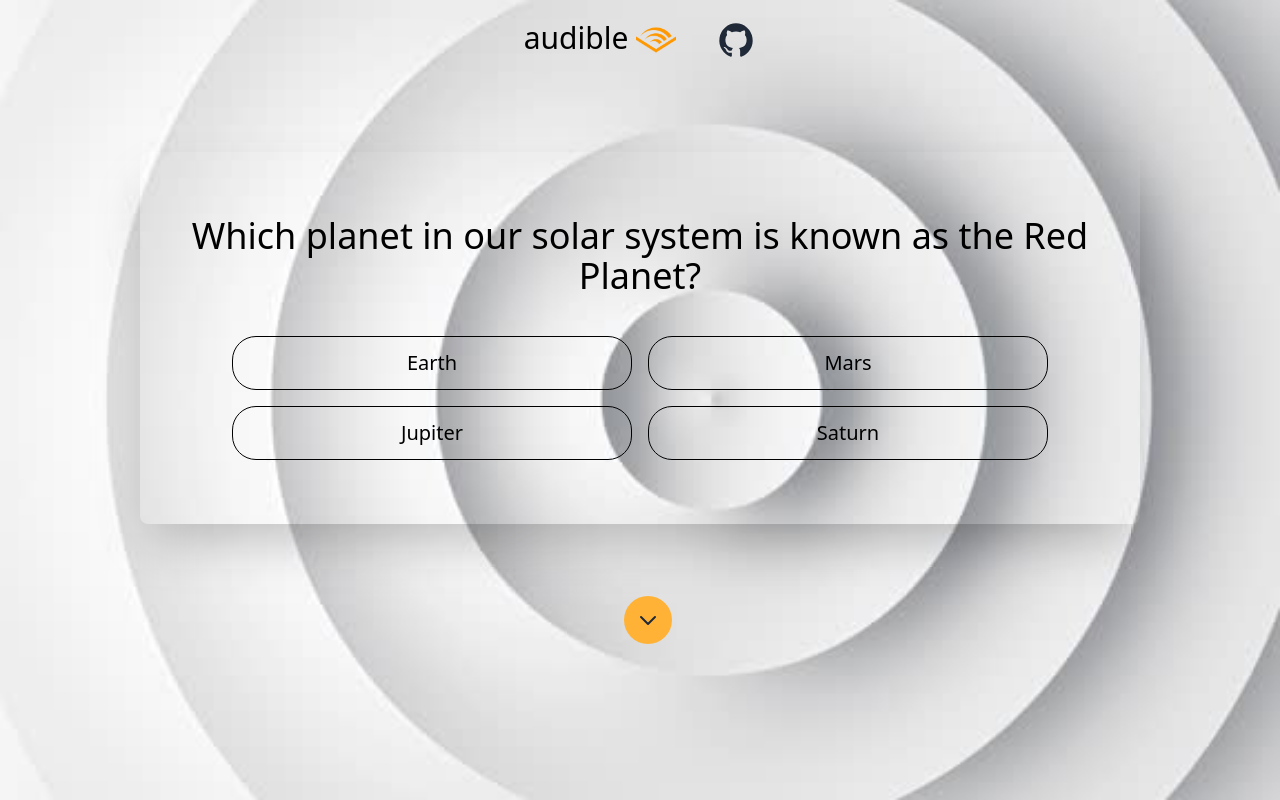
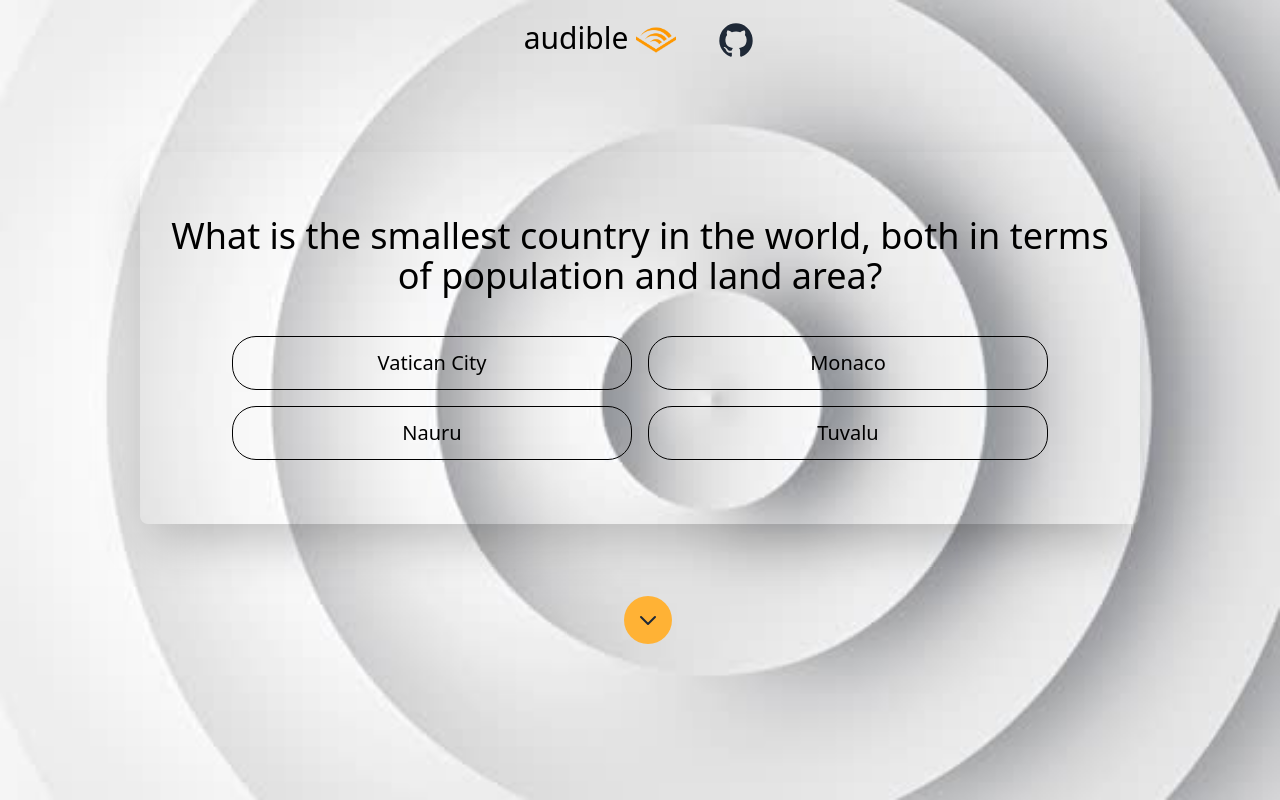
Before and after one commit to Nivedh-Biju/Tech-Affairs-2024, a React (Create React App) app in the folder cs22b2012_task_2/: page /quiz in a window 1280 px wide. Built offline with nearby package versions, Linux system fonts and the light colour scheme.

Commit message:
Task 2: Randomized questions

```diff
--- a/cs22b2012_task_2/src/components/QuizPage.jsx
+++ b/cs22b2012_task_2/src/components/QuizPage.jsx
@@ -1,13 +1,27 @@
-import React, { useState } from 'react';
+import React, { useState, useEffect } from 'react';
 import quizdata from './quizData.json';
 import QuestionCard from './QuestionCard';
 import { Link } from 'react-router-dom';
 
+const shuffleArray = (array) => {
+  for (let i = array.length - 1; i > 0; i--) {
+    const j = Math.floor(Math.random() * (i + 1));
+    [array[i], array[j]] = [array[j], array[i]]; // Swap elements
+  }
+  return array;
+};
+
 const QuizPage = () => {
-  const questionArray = quizdata.questions;
+  const [questionArray, setQuestionArray] = useState([]);
   const [qno, setQno] = useState(0);
-  const [selections, setSelections] = useState(Array(questionArray.length).fill(''));
+  const [selections, setSelections] = useState([]);
   const [correct, setCorrect] = useState(0);
+
+  useEffect(() => {
+    const shuffledQuestions = shuffleArray([...quizdata.questions]);
+    setQuestionArray(shuffledQuestions);
+    setSelections(Array(shuffledQuestions.length).fill(''));
+  }, []);
 
   const handleNext = () => {
     if (qno < questionArray.length - 1) {
@@ -29,13 +43,11 @@
     setCorrect(correctAnswers);
 
     localStorage.clear();
-
     localStorage.setItem('quizCorrectAnswers', correctAnswers.toString());
 
     console.log("End quiz button clicked. Selections:", selections);
     console.log(correctAnswers);
   };
-
 
   const calculateCorrectAnswers = () => {
     let correctCount = 0;
@@ -46,6 +58,10 @@
     });
     return correctCount;
   };
+
+  if (questionArray.length === 0) {
+    return <div>Loading...</div>; // Display a loading message while questions are being shuffled
+  }
 
   return (
     <main className='flex flex-col gap-10 items-center justify-center p-4'>
```
